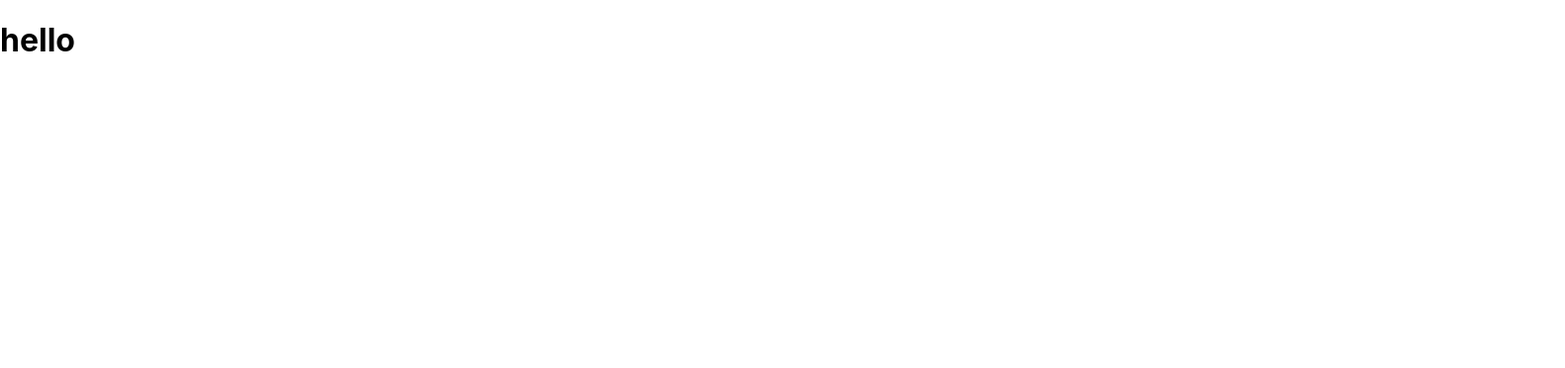
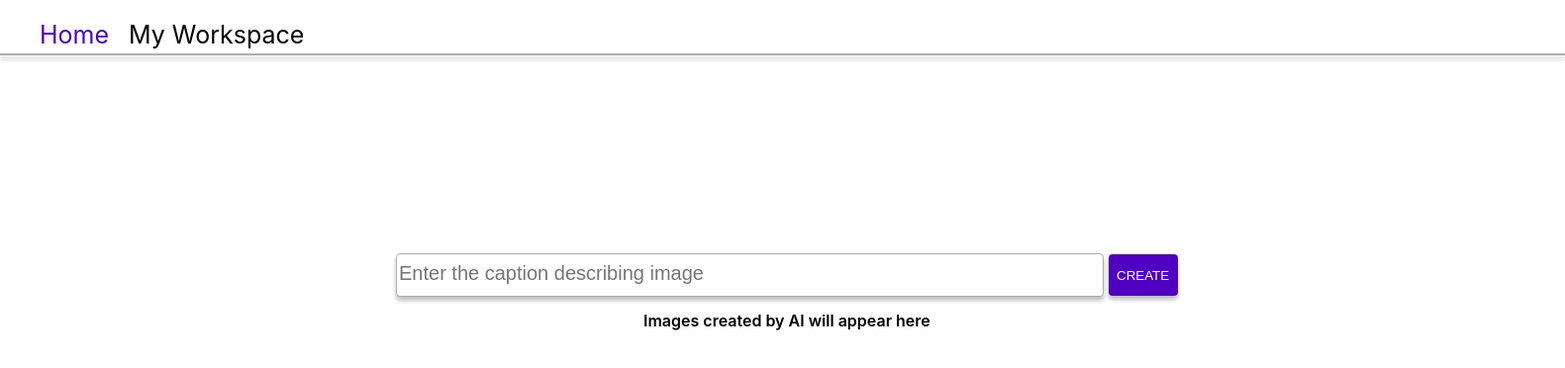
Before and after one commit to PRAGATIDOUND/project, a React (Create React App) app: page /search in a window 1280 px wide. Shown: the top 372 px of the page at 99% size, 1581 px wide, since content can reach past the window. Built offline with nearby package versions, Linux system fonts and the light colour scheme.

Commit message:
search page added

```diff
--- a/src/App.js
+++ b/src/App.js
@@ -1,13 +1,19 @@
-import React from "react";
+import React,{useState} from "react";
 import{BrowserRouter as Router,Routes,Route,} from "react-router-dom";
 import Search from "./components/Search";
 import  LoginPage from "./components/LoginPage";
 function App() {
+  const [name,setName]=useState("");
+  const callback=(xyx)=>{
+    setName(xyx)
+    console.log(name);
+  }
   return (
    <Router>
     <Routes>
-     <Route exact path="/" element={<LoginPage/>}/>
-     <Route exact path="/search" element={<Search/>}/>
+     <Route exact path="/" element={<LoginPage onClick={callback}/>}/>
+     {/* <Route exact path="/" element={<Search/>}/> */}
+     <Route exact path="/search" element={<Search name={name}/>}/>
     </Routes>
    </Router>
   );
--- a/src/components/LoginPage.js
+++ b/src/components/LoginPage.js
@@ -4,34 +4,22 @@ import Login from "./images/LOGIN.png";
 import APIService from '../APIService';
 import { Dialog,DialogTitle,DialogContent,DialogActions,Button,TextField } from '@material-ui/core';
 import { useNavigate } from 'react-router-dom';
-function LoginPage() {
+function LoginPage(props) {
   const[username,setUsername]=useState('')
   const[password,setPassword]=useState("");
   const[token,setToken]=useState("");
+
   let navigate =useNavigate()
   useEffect(()=>{
     if(token){
+      props.onClick(username)
       navigate('/search');
     }
   },[token])
 
 
   const [open, setOpen] = React.useState(false);
-  const[newUserPassword,setNewUserPassword]=useState("");
-  const[newUserName,setNewUserName]=useState("");
 
-  // const handleUsername= (e) =>{
-  //   setUsername(e.target.value);
-  //  }
-  //  const handlePassword= (e) =>{
-  //    setPassword(e.target.value);
-  //   }
-  const handlePassword= (e) =>{
-    setNewUserPassword(e.target.value);
-   }
-   const handleName= (e) =>{
-    setNewUserName(e.target.value);
-   }
 
   const handleClickOpen = () => {
     setOpen(true);
@@ -45,8 +33,8 @@ function LoginPage() {
   };
   const loginBtn=()=>{
     APIService.LoginUser({username,password})
-    .then(resp=>setToken(resp.token))
-    .catch(error=>console.log(error))
+    .then(resp=>{if(resp.token===undefined){alert("You dont have an account please register yoursef first")}else{setToken(resp.token)}})
+    .catch(error=>console.log(error));
 
   }
   return (
@@ -65,7 +53,7 @@ function LoginPage() {
             <input type="password" name='password'autocomplete="off" id='password'placeholder="Enter Password" required value={password} onChange={e=>setPassword(e.target.value)} />
             <p>Forgot Password?</p>
             <button className='btn' onClick={loginBtn}>Sign in</button>
-            <div id='signup'><p id='psignup'>don't have an account?</p><div  onClick={handleClickOpen}>Sign up</div></div>
+            <div id='signup'><p id='psignup'>don't have an account?</p><div id='signupbtn' onClick={handleClickOpen}>Sign up</div></div>
             </div>
         </div>
       </div>
@@ -73,32 +61,9 @@ function LoginPage() {
       <Dialog open={open} onClose={handleClose} >
         <DialogTitle>Register Yourself</DialogTitle>
         <DialogContent margin="auto">
-        {/* <TextField autocomplete="off"
-            autoFocus
-            margin="dense" id="name" label="Name" type="text"
-            fullWidth
-            variant="standard"
-            required value={newUserName} onChange={handleName}
-            className="textfield"
-            InputLabelProps={{
-              style: { color: '#5714AC' },
-            }}
-          />
 
-          <TextField autocomplete="off"
-
-            margin="dense" id="name" label="Email Address" type="text"
-            fullWidth
-            className="textfield"
-            variant="standard"
-            required value={newUserPassword} onChange={handlePassword}
-            InputLabelProps={{
-              style: { color: '#5714AC' },
-           }}
-          />
-         */}
-                      <input type="text" name='text'autocomplete="off" id='loginusername'placeholder="Enter Username" required value={username} onChange={e=>setUsername(e.target.value)} />
-                      <input type="password" name='password'autocomplete="off" id='password'placeholder="Enter Password" required value={password} onChange={e=>setPassword(e.target.value)} />
+         <input type="text" name='text'autocomplete="off" id='registerip'placeholder="Enter Username" required value={username} onChange={e=>setUsername(e.target.value)} />
+         <input type="password" name='password'autocomplete="off" id='registerip'placeholder="Enter Password" required value={password} onChange={e=>setPassword(e.target.value)} />
 
         </DialogContent>
         <DialogActions>
--- /dev/null
+++ b/src/components/Search.css
@@ -0,0 +1,77 @@
+ul{
+    list-style-type: none;
+
+}
+
+.navbar-list li{
+    float: left;
+    margin-right:20px;
+    font-weight: 400;
+    font-size: 25px;
+    line-height: 38px;
+
+
+
+}
+#active{
+    color:#4F00C1
+}
+.navbar{
+    width: 100%;
+    display: inline;
+
+}
+.navbar-list >li:last-child{
+    float :right;
+    margin-right: 80px;
+    color: #4F00C1;
+}
+
+.navbar-list li:nth-child(2):hover{
+color:#4F00C1 ;
+}
+hr{
+width: 1579.01px;
+border: 1px solid #AFAFAF;
+box-shadow: 0px 4px 4px rgba(0, 0, 0, 0.25);
+}
+.search-page{
+    display: block;
+}
+.search-area{
+    display: block;
+    margin-left:400px ;
+    margin-top: 200px;
+}
+.text-prompt{
+width: 60%;
+height: 40px;
+margin: auto;
+
+margin-right: 0px;
+
+background: #FFFFFF;
+border: 1px solid #AFAFAF;
+box-shadow: 0px 4px 4px rgba(0, 0, 0, 0.25);
+border-radius: 4px;
+}
+.search-btn{
+  width: 70px;
+  height: 42px;
+  margin-right: auto;
+  margin-left:5px;
+  border: none;
+  color: white;
+background: #4F00C1;
+box-shadow: 0px 4px 4px rgba(0, 0, 0, 0.25);
+border-radius: 4px;
+}
+.text-prompt::placeholder{
+    font-size: 20px;
+}
+.search-area p{
+    margin-top: 15px;
+    margin-left: 250px;
+    font-weight:600;
+    color: black;
+}
--- a/src/components/Search.js
+++ b/src/components/Search.js
@@ -1,9 +1,23 @@
 import React from 'react'
+import "./Search.css";
+function Search(props) {
+  return (
+    <div className='search-page'>
+    <div className='navbar'>
+     <ul className='navbar-list'>
+      <li id='active'>Home</li>
+      <li>My Workspace</li>
+      <li>{props.name}</li>
+      {/* <li>name</li> */}
+     </ul>
 
-function Search() {
-  return (
-    <div>
-      <h1>hello</h1>
+     </div>
+     <hr/>
+     <div className='search-area'>
+      <input className='text-prompt' placeholder='Enter the caption describing image' type="text"></input>
+      <button className='search-btn'>CREATE</button>
+      <p>Images created by AI will appear here</p>
+     </div>
     </div>
   )
 }
--- a/src/components/loginPage.css
+++ b/src/components/loginPage.css
@@ -129,3 +129,18 @@ a{
 .MuiDialogContent-root{
     display: block;
 }
+#registerip{
+    width: 300px;
+
+}
+.MuiDialogContent-root{
+    width:325px;
+}
+#signupbtn{
+    font-weight: 400;
+    font-size:large;
+    line-height: 19px;
+    align-items: baseline;
+    color: #5714AC;
+    padding: 4px;
+}
```
